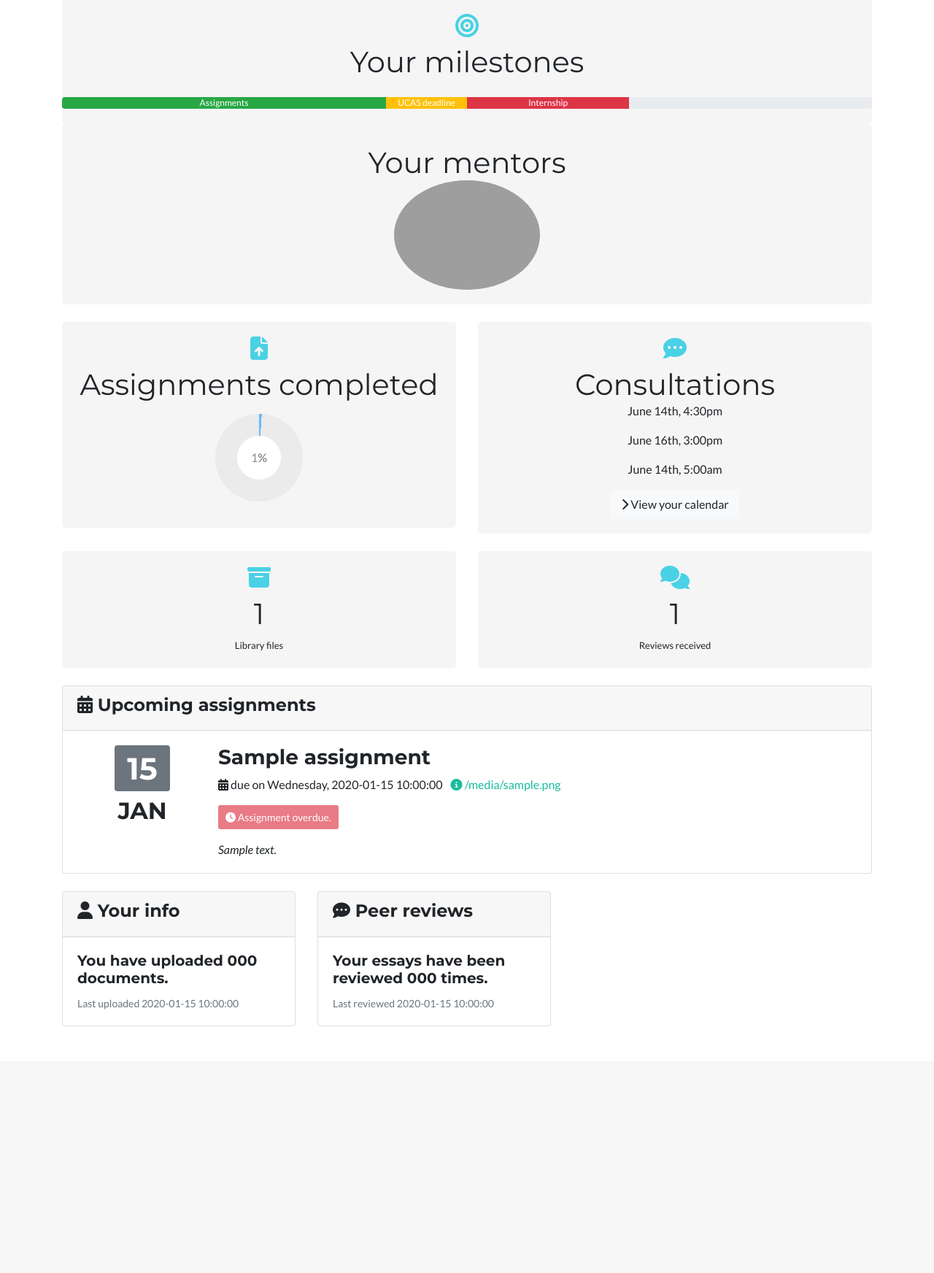
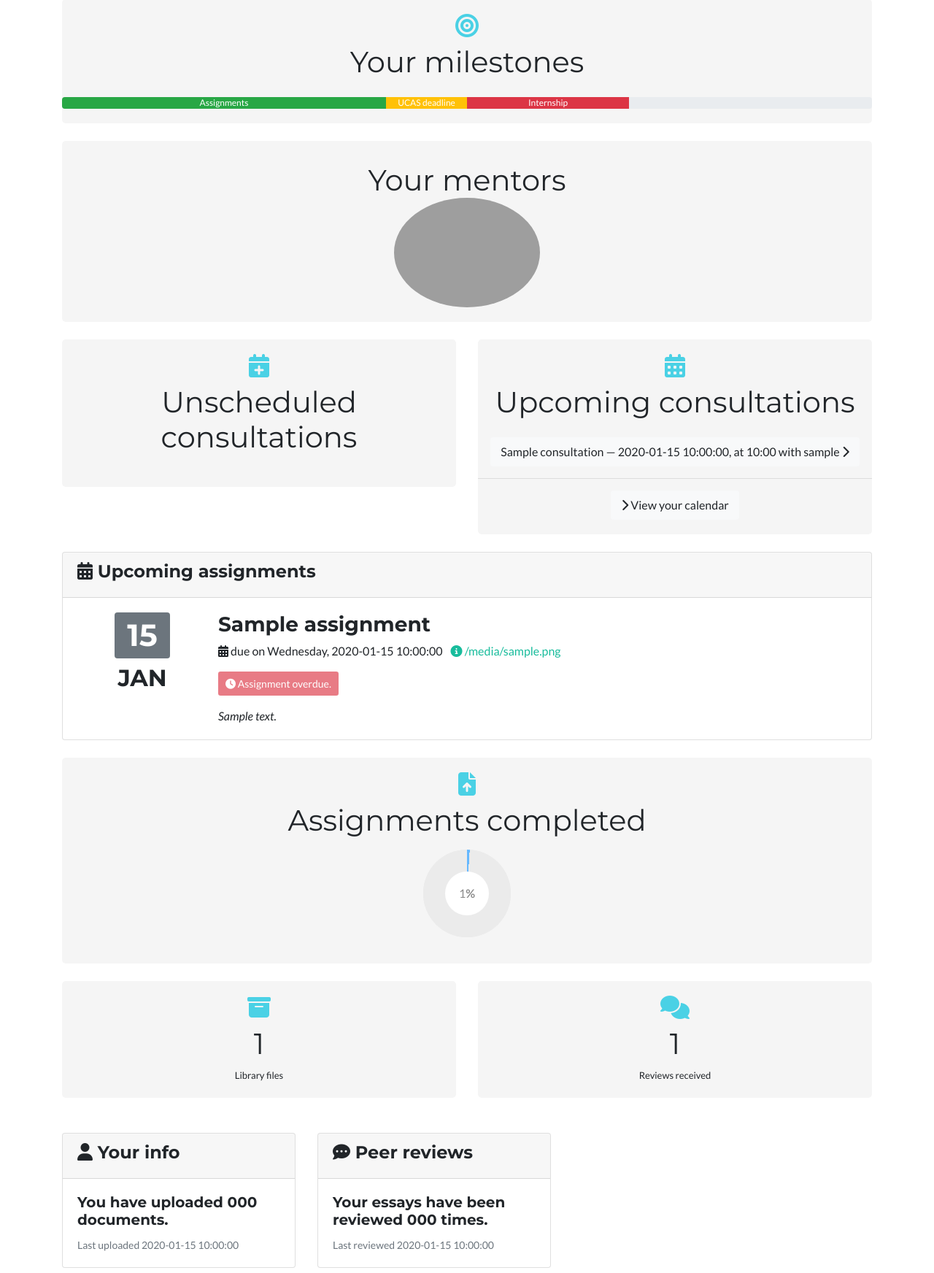
Before and after one commit to Siequnu/workUp, a Python web app: template app/templates/index_elmOnline.html in a window 1280 px wide. Shown: the part 138-1882 px from the top of the page at 73% size. Before the commit the page ends 1544 px from the top, so only its background shows below. Run offline with Jinja, Linux system fonts and the light colour scheme; the template is opened without the code that fills it: most values are stand-ins (such as "Sample title", 1, 10 or a date in 2020); some libraries are stand-ins or nearby versions; grey boxes are pictures that could not be loaded.

Commit message:
Consultation users can view unscheduled consultations from the home page

```diff
--- a/app/templates/index_elmOnline.html
+++ b/app/templates/index_elmOnline.html
@@ -527,6 +527,8 @@
 	{% else %}
 	<link rel="stylesheet" href="/static/css/progress-circle.css">
 	<div class="container">
+
+		<!-- Greeting -->
 		<div class="row">
 			<div class="container">
 				<h1>{{greeting}}, {{ current_user.username }}!</h1>
@@ -534,7 +536,7 @@
 		</div>
 		<hr>
 
-
+		<!-- Milestones -->
 		<div class="row text-center">
 			<div class="col">
 				<div class="counter">
@@ -555,6 +557,9 @@
 				</div>
 			</div>
 		</div>
+		<br>
+
+		<!-- Mentors -->
 		{% if mentors %}
 		<div class="row text-center">
 			<div class="col">
@@ -570,50 +575,55 @@
 				</div>
 			</div>
 		</div>
+		<br>
 		{% endif %}
-        <br>
+
+
+		<!-- Consultations -->
+		{% if consultations %}
 		<div class="row text-center">
 			<div class="col">
 				<div class="counter">
-                    <i class="fa fa-file-upload fa-2x"></i>
-                    <h2 class="timer count-title count-number">Assignments completed</h2>
-                    <div class="progress-circle progress-{{upload_progress_percentage}}">
-                        <span>{{upload_progress_percentage}}</span></div>
+					<i class="fa fa-calendar-plus fa-2x"></i>
+					<h2 class="timer count-title count-number">Unscheduled consultations</h2>
+					<br>
+					<!-- Only display consultations without a scheduled date -->
+					{% for consultation in consultations %}
+					{% if consultation.date == None %}
+					<a href="{{url_for('consultations.view_consultation', consultation_id = consultation.id)}}" <button
+						class="btn btn-light">{{consultation.title}} with {{consultation.teacher.username}} <i
+							class="fa fa-chevron-right"></i></button></a>
+					<br>
+					{% endif %}
+					{% endfor %}
 				</div>
 			</div>
 			<div class="col">
 				<div class="counter">
-                    <i class="fa fa-comment-dots fa-2x"></i>
-                    <h2 class="timer count-title count-number">Consultations</h2>
-
-                    <p>June 14th, 4:30pm</p>
-                    <p>June 16th, 3:00pm</p>
-                    <p>June 14th, 5:00am</p>
-                    <a href="{{url_for('main.index')}}" <button class="btn btn-light"><i
-                            class="fa fa-chevron-right"></i> View your calendar</button></a>
+					<i class="fa fa-calendar-alt fa-2x"></i>
+					<h2 class="timer count-title count-number">Upcoming consultations</h2>
+					<br>
+					{% for consultation in consultations %}
+					<!-- Only display consultations with a scheduled date -->
+					{% if consultation.date %}
+					<a href="{{url_for('consultations.view_consultation', consultation_id = consultation.id)}}" <button
+						class="btn btn-light">{{consultation.title}} — {{consultation.humanized_date}}, at
+						{{consultation.start_time.strftime('%H:%M')}}
+						with {{consultation.teacher.username}} <i class="fa fa-chevron-right"></i></button></a>
+					<br>
+					{% endif %}
+					{% endfor %}
+					<hr>
+					<a href="{{url_for('consultations.view_calendar')}}" <button class="btn btn-light"><i
+							class="fa fa-chevron-right"></i> View your
+						calendar</button></a>
 				</div>
 			</div>
 		</div>
 		<br>
-        <div class="row text-center">
-            <div class="col">
-                <div class="counter">
-                    <i class="fa fa-archive fa-2x"></i>
-                    <h2 class="timer count-title count-number">{{library_file_count}}</h2>
-                    <p class="count-text ">Library files</p>
-                </div>
-            </div>
-            <div class="col">
-                <div class="counter">
-                    <i class="fa fa-comments fa-2x"></i>
-                    <h2 class="timer count-title count-number">{{received_peer_review_count}}</h2>
-                    <p class="count-text ">Reviews received</p>
-                </div>
-            </div>
-        </div>
-        <br>
+		{% endif %}
 
-
+		<!-- Upcoming assignments -->
 		{% if upload_progress_percentage != 100 %}
 		<div class="card">
 			<div class="card-header">
@@ -669,9 +679,42 @@
 
 			</div>
 		</div>
+		<br>
 		{% endif %}
 
+		<!-- Assignment stats -->
+		<div class="row text-center">
+			<div class="col">
+				<div class="counter">
+					<i class="fa fa-file-upload fa-2x"></i>
+					<h2 class="timer count-title count-number">Assignments completed</h2>
+					<div class="progress-circle progress-{{upload_progress_percentage}}">
+						<span>{{upload_progress_percentage}}</span></div>
+				</div>
+			</div>
+		</div>
+		<br>
 
+		<!-- Library stats -->
+		<div class="row text-center">
+			<div class="col">
+				<div class="counter">
+					<i class="fa fa-archive fa-2x"></i>
+					<h2 class="timer count-title count-number">{{library_file_count}}</h2>
+					<p class="count-text ">Library files</p>
+				</div>
+			</div>
+			<div class="col">
+				<div class="counter">
+					<i class="fa fa-comments fa-2x"></i>
+					<h2 class="timer count-title count-number">{{received_peer_review_count}}</h2>
+					<p class="count-text ">Reviews received</p>
+				</div>
+			</div>
+		</div>
+		<br>
+
+		<!-- Other info widgets -->
 		<br>
 		<div class="card-deck">
 			<div class="card" style="max-width: 20rem;">
```
Also changed, not shown: app/main/routes.py (+18 -2 lines). Lines whose indentation alone changed are shown as unchanged.
